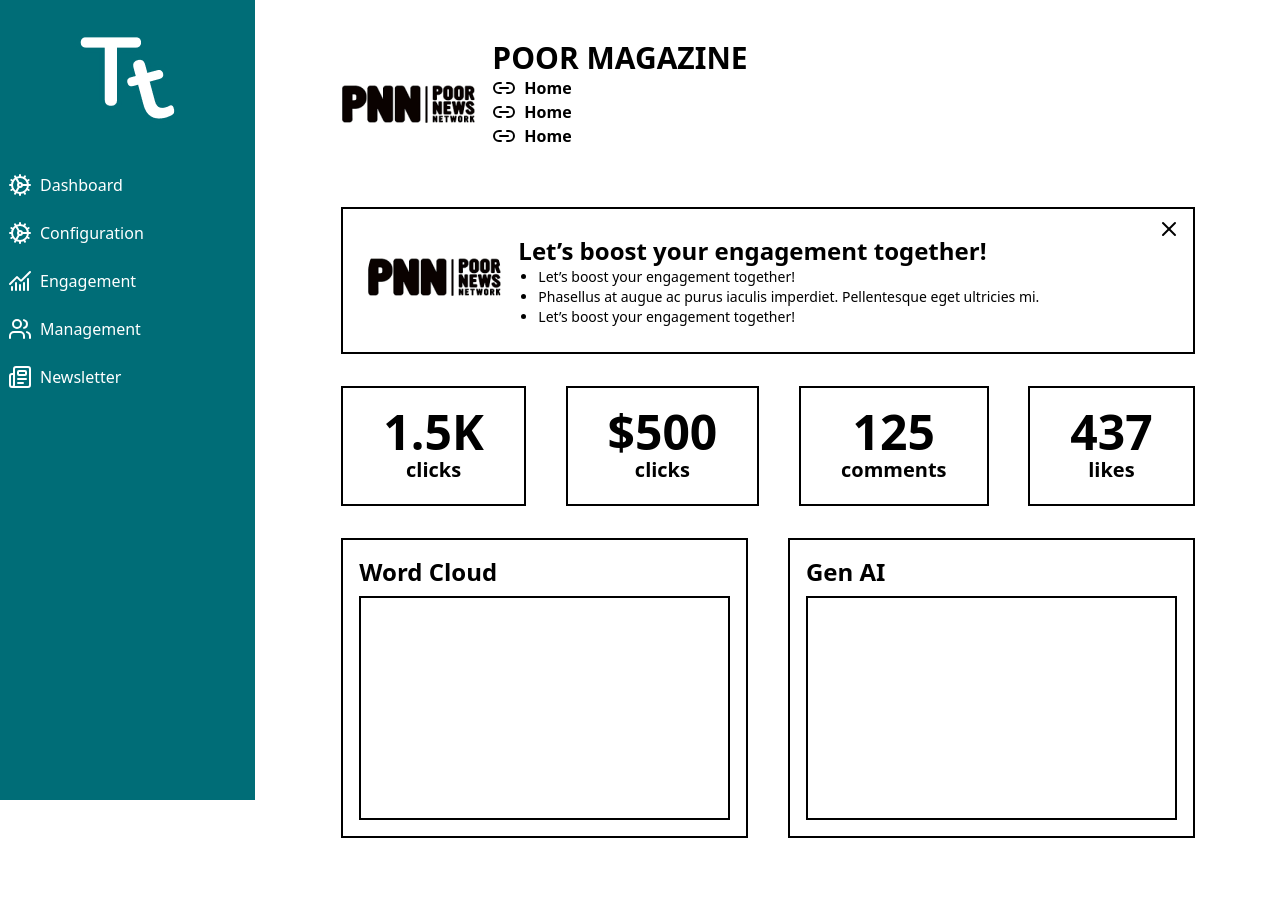
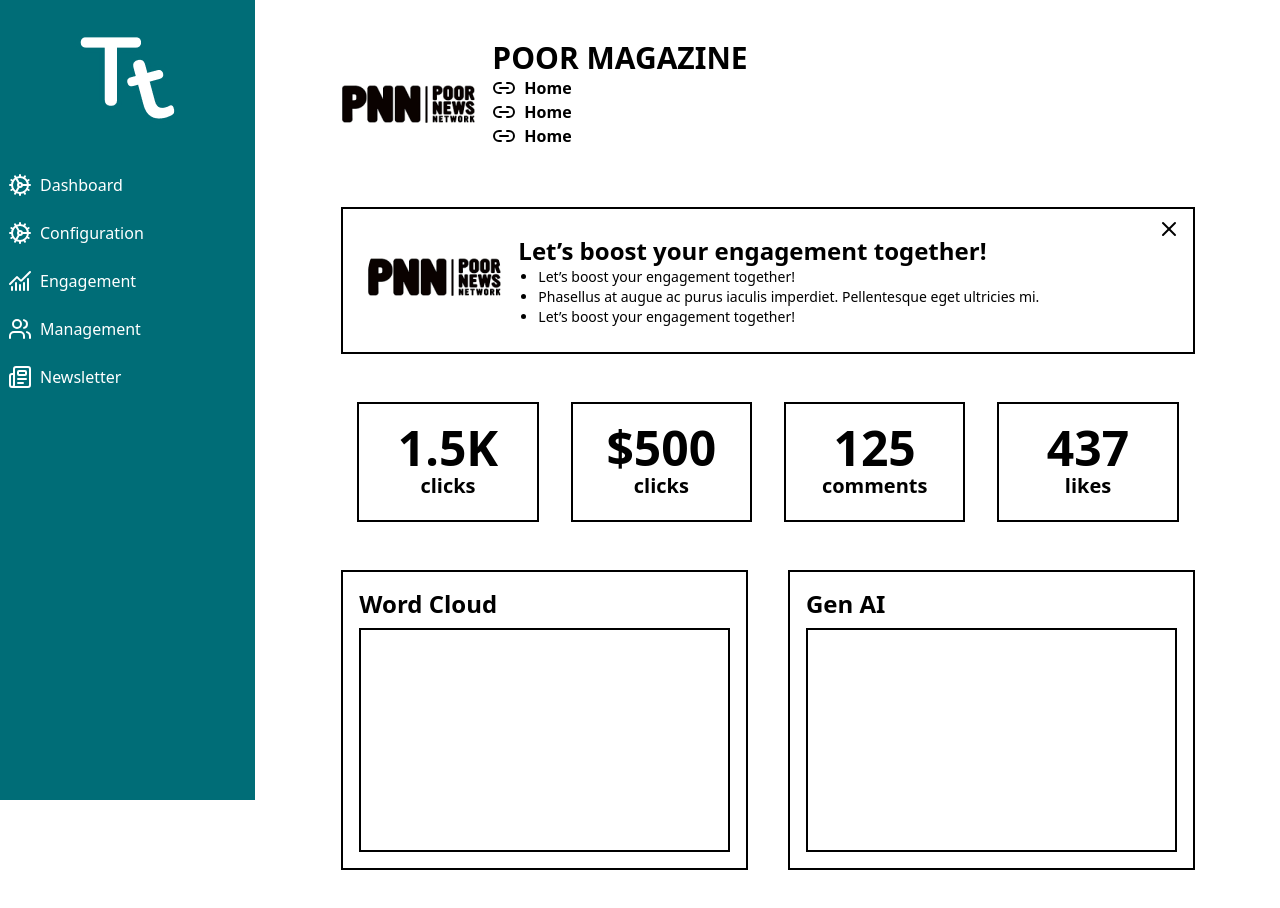
Before and after one commit to seanquiambao/BlueHeartAutomation, a Next.js app: page /user/dashboard in a window 1280 px wide. Before the commit the page ends 878 px from the top, so only its background shows below. Built offline with nearby package versions, Linux system fonts and the light colour scheme.

Commit message:
more adjustments

```diff
--- a/src/components/dashboard.tsx
+++ b/src/components/dashboard.tsx
@@ -63,7 +63,7 @@ const Dashboard = () => {
           {GLAZE.map((glaze, index) => (
             <div
               key={index}
-              className="flex flex-col border-2 border-black text-center p-5 px-10"
+              className="flex flex-col w-full m-4 border-2 border-black text-center p-5"
             >
               <p className="text-5xl font-bold">{glaze.value}</p>
               <p className="text-xl font-semibold">{glaze.name}</p>
```
